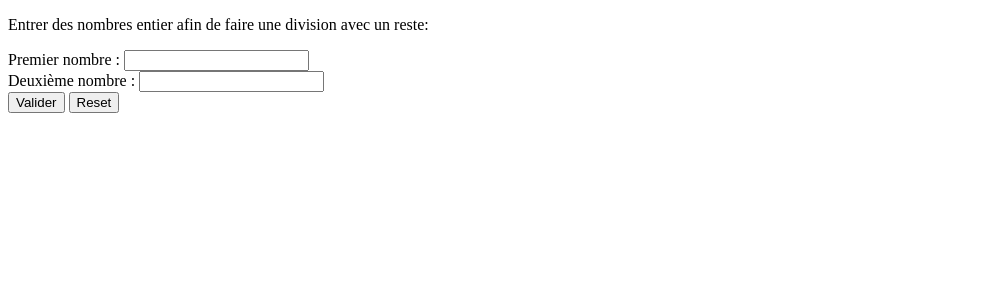
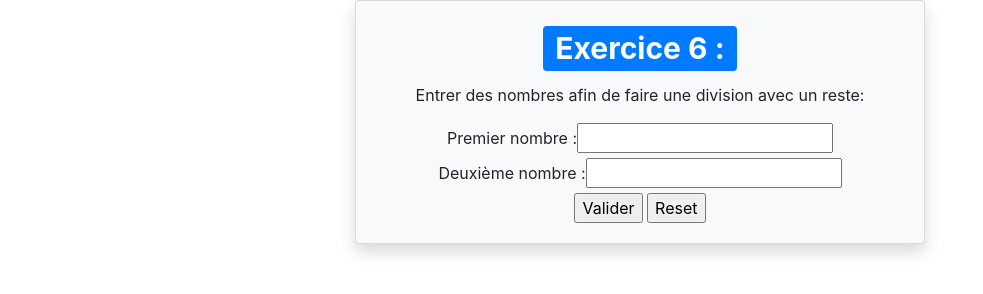
Before and after one commit to albrecht-stephanie/Js-Exo6, a plain HTML site: page index.html in a window 1280 px wide. Shown: the whole page, without its empty margins (0-983 px from the left). Drawn offline with nearby package versions, Linux system fonts and the light colour scheme.

Commit message:
mise en page et verif saisie

```diff
--- a/assets/js/index.js
+++ b/assets/js/index.js
@@ -1,10 +1,11 @@
 function controle(){
   var firstNumber = document.getElementById("firstNumber").value;
   var secondNumber = document.getElementById("secondNumber").value;
-
-  var rest = firstNumber % secondNumber;
-
-
-
-  alert("Résultat :"+rest);
+  if ((isNaN(secondNumber)) || (isNaN(firstNumber))){ //verification que les champs contiennent des nombres
+    alert("Veuillez saisir un nombre.")
+  }
+  else {
+    var rest = firstNumber % secondNumber;
+    alert("Résultat :"+rest);
+  }
 }
--- a/index.html
+++ b/index.html
@@ -1,17 +1,43 @@
 <!DOCTYPE html>
 <html>
+
 <head>
-        <title>Exercice-5</title>
+  <title>Exercice_6</title>
   <meta charset="UTF-8" />
+  <meta name="viewport" content="width=device-width, initial-scale=1, shrink-to-fit=no">
+  <!-- Bootstrap CSS -->
+  <link rel="stylesheet" href="https://stackpath.bootstrapcdn.com/bootstrap/4.3.1/css/bootstrap.min.css"
+  integrity="sha384-ggOyR0iXCbMQv3Xipma34MD+dH/1fQ784/j6cY/iJTQUOhcWr7x9JvoRxT2MZw1T" crossorigin="anonymous">
+
 </head>
+
 <body>
+  <div class="container">
+    <header>
+
+    </header>
+    <div class="row">
+
+      <div class="card col-6 offset-3 bg-light shadow ">
+
+        <div class="card-body text-center ">
+          <h1 class="card-title "><span class="badge badge-primary">Exercice 6 :</span></h1>
           <form>
-        <p>Entrer des nombres entier afin de faire une division avec un reste:</p>
-        <label for="firstNumber">Premier nombre : </label><input type="text" id="firstNumber" name="firstNumber"/><br/>
-        <label for="secondNumber">Deuxième nombre : </label><input type="text" id="secondNumber" name="secondNumber"/><br/>
-        <input type ="button"  id="boutton" value ="Valider" onclick="controle()">
-        <input type="reset" value="Reset">
+            <p>Entrer des nombres afin de faire une division avec un reste:</p>
+            <div class="col-12"><label for="firstNumber">Premier nombre : </label><input type="text" id="firstNumber" name="firstNumber"/><br/></div>
+            <div class="col-12"><label for="secondNumber">Deuxième nombre : </label><input type="text" id="secondNumber" name="secondNumber"/><br/></div>
+            <div class="col-12"><input type ="button"  id="boutton" value ="Valider" onclick="controle()">
+              <input type="reset" value="Reset"></div>
             </form>
+          </form>
+        </div>
+      </div>
+    </div>
+    <footer>
+
+    </footer>
+  </div>
+  <script type="text/javascript" src="assets/js/index.js"></script>
 </body>
-  <script type="text/javascript" src="assets/js/index.js"></script>
+
 </html>
```
Lines whose indentation alone changed are shown as unchanged.
